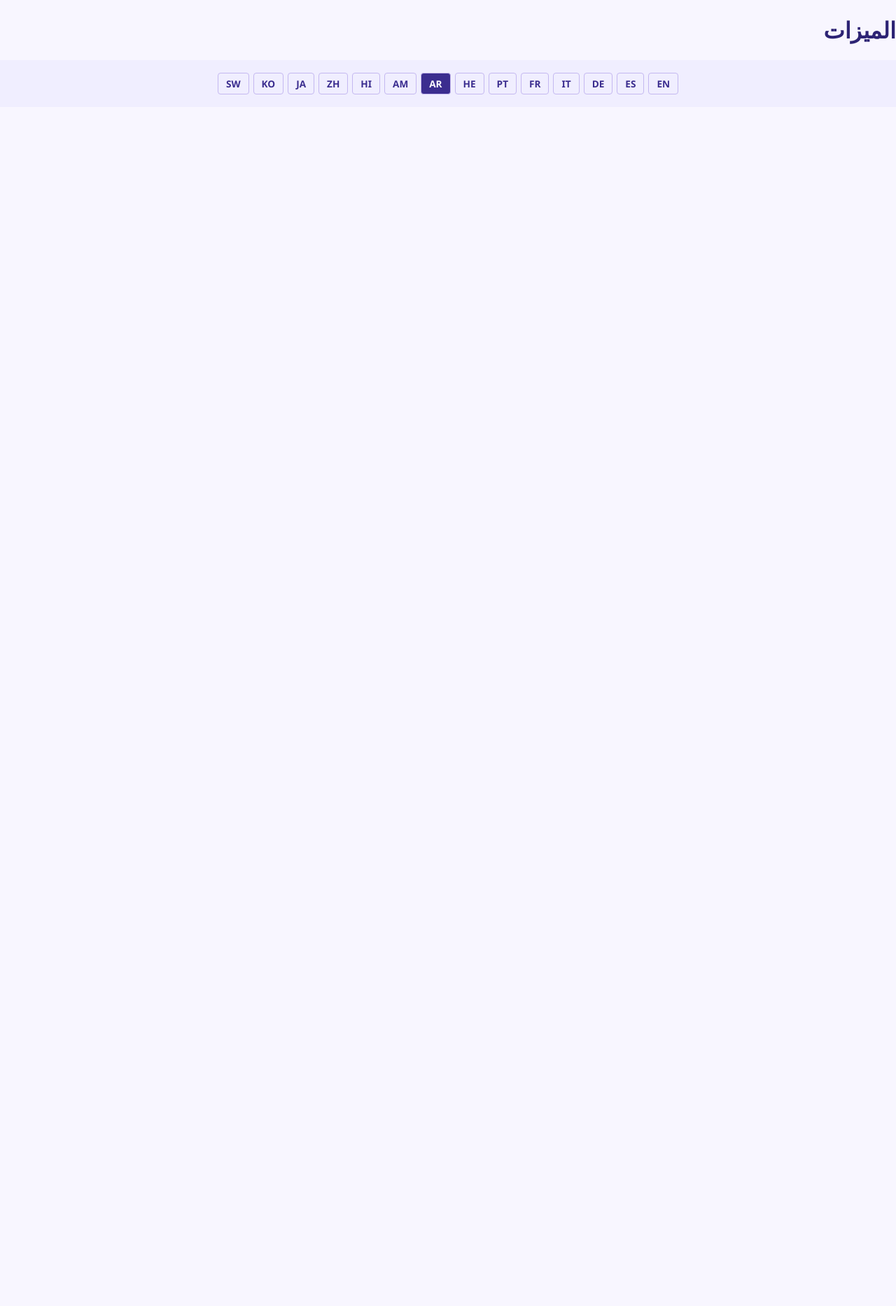
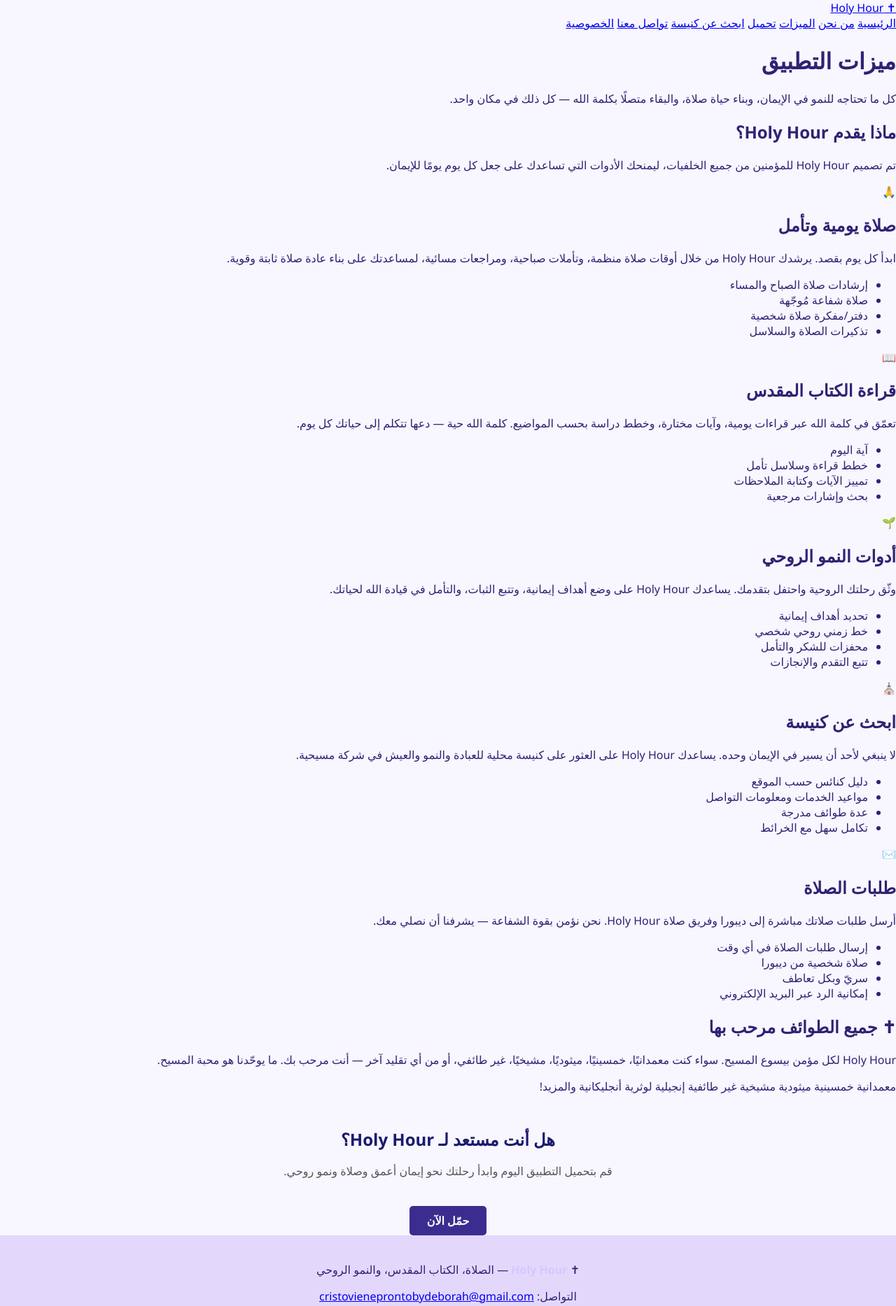
Before and after one commit to debeortiiz/Holy-Hour-Website-, a website: page ar/features.html in a window 1280 px wide. Shown: the top 1867 px of the page at 70% size. Before the commit the page ends 800 px from the top, so only its background shows below. Drawn offline with Linux system fonts and the light colour scheme.

Commit message:
Enhance features.html with navigation and content
Updated the features page to include navigation and content enhancements.

```diff
--- a/ar/features.html
+++ b/ar/features.html
@@ -1,29 +1,164 @@
 <!DOCTYPE html>
-<html lang="ar">
+<html lang="ar" dir="rtl">
 <head>
     <meta charset="UTF-8">
     <link rel="stylesheet" href="../style.css">
     <meta name="viewport" content="width=device-width, initial-scale=1.0">
     <title>الميزات – Holy Hour</title>
+    <!-- احتفظي/احتفظ بالـ CSS كما في القالب الإسباني أو استخدمي/استخدم الملف المشترك -->
 </head>
-<body dir="rtl">
-<h1>الميزات</h1>
-<div class="language-switcher" style="background:#f0eeff;text-align:center;padding:18px 20px;display:flex;flex-wrap:wrap;justify-content:center;gap:6px;margin-top:20px;">
-    <a href="../features.html" style="color:#3b2d8f;text-decoration:none;padding:5px 11px;border:1px solid #c4b8f0;border-radius:4px;font-size:0.85rem;font-weight:600;">EN</a>
-    <a href="../es/features.html" style="color:#3b2d8f;text-decoration:none;padding:5px 11px;border:1px solid #c4b8f0;border-radius:4px;font-size:0.85rem;font-weight:600;">ES</a>
-    <a href="../de/features.html" style="color:#3b2d8f;text-decoration:none;padding:5px 11px;border:1px solid #c4b8f0;border-radius:4px;font-size:0.85rem;font-weight:600;">DE</a>
-    <a href="../it/features.html" style="color:#3b2d8f;text-decoration:none;padding:5px 11px;border:1px solid #c4b8f0;border-radius:4px;font-size:0.85rem;font-weight:600;">IT</a>
-    <a href="../fr/features.html" style="color:#3b2d8f;text-decoration:none;padding:5px 11px;border:1px solid #c4b8f0;border-radius:4px;font-size:0.85rem;font-weight:600;">FR</a>
-    <a href="../pt/features.html" style="color:#3b2d8f;text-decoration:none;padding:5px 11px;border:1px solid #c4b8f0;border-radius:4px;font-size:0.85rem;font-weight:600;">PT</a>
-    <a href="../he/features.html" style="color:#3b2d8f;text-decoration:none;padding:5px 11px;border:1px solid #c4b8f0;border-radius:4px;font-size:0.85rem;font-weight:600;">HE</a>
-    <a href="features.html" style="color:#3b2d8f;text-decoration:none;padding:5px 11px;border:1px solid #c4b8f0;border-radius:4px;font-size:0.85rem;font-weight:600;background:#3b2d8f;color:#fff;">AR</a>
-    <a href="../am/features.html" style="color:#3b2d8f;text-decoration:none;padding:5px 11px;border:1px solid #c4b8f0;border-radius:4px;font-size:0.85rem;font-weight:600;">AM</a>
-    <a href="../hi/features.html" style="color:#3b2d8f;text-decoration:none;padding:5px 11px;border:1px solid #c4b8f0;border-radius:4px;font-size:0.85rem;font-weight:600;">HI</a>
-    <a href="../zh/features.html" style="color:#3b2d8f;text-decoration:none;padding:5px 11px;border:1px solid #c4b8f0;border-radius:4px;font-size:0.85rem;font-weight:600;">ZH</a>
-    <a href="../ja/features.html" style="color:#3b2d8f;text-decoration:none;padding:5px 11px;border:1px solid #c4b8f0;border-radius:4px;font-size:0.85rem;font-weight:600;">JA</a>
-    <a href="../ko/features.html" style="color:#3b2d8f;text-decoration:none;padding:5px 11px;border:1px solid #c4b8f0;border-radius:4px;font-size:0.85rem;font-weight:600;">KO</a>
-    <a href="../sw/features.html" style="color:#3b2d8f;text-decoration:none;padding:5px 11px;border:1px solid #c4b8f0;border-radius:4px;font-size:0.85rem;font-weight:600;">SW</a>
+<body>
+
+<nav>
+    <div class="nav-inner">
+        <a class="nav-brand" href="../index.html">✝ Holy Hour</a>
+        <div class="nav-links">
+            <a href="index.html">الرئيسية</a>
+            <a href="about.html">من نحن</a>
+            <a href="features.html" class="active">الميزات</a>
+            <a href="download.html">تحميل</a>
+            <a href="churches.html">ابحث عن كنيسة</a>
+            <a href="contact.html">تواصل معنا</a>
+            <a href="privacy.html">الخصوصية</a>
+        </div>
+    </div>
+</nav>
+
+<div class="page-hero">
+    <h1>ميزات التطبيق</h1>
+    <p>كل ما تحتاجه للنمو في الإيمان، وبناء حياة صلاة، والبقاء متصلًا بكلمة الله — كل ذلك في مكان واحد.</p>
 </div>
+
+<div class="content">
+
+    <h2 class="section-title">ماذا يقدم Holy Hour؟</h2>
+    <p class="section-sub">تم تصميم Holy Hour للمؤمنين من جميع الخلفيات، ليمنحك الأدوات التي تساعدك على جعل كل يوم يومًا للإيمان.</p>
+
+    <div class="feature-row">
+        <div class="feature-visual">🙏</div>
+        <div class="feature-text">
+            <h2>صلاة يومية وتأمل</h2>
+            <p>ابدأ كل يوم بقصد. يرشدك Holy Hour من خلال أوقات صلاة منظمة، وتأملات صباحية، ومراجعات مسائية، لمساعدتك على بناء عادة صلاة ثابتة وقوية.</p>
+            <ul>
+                <li>إرشادات صلاة الصباح والمساء</li>
+                <li>صلاة شفاعة مُوجّهة</li>
+                <li>دفتر/مفكرة صلاة شخصية</li>
+                <li>تذكيرات الصلاة والسلاسل</li>
+            </ul>
+        </div>
+    </div>
+
+    <div class="feature-row reverse">
+        <div class="feature-visual">📖</div>
+        <div class="feature-text">
+            <h2>قراءة الكتاب المقدس</h2>
+            <p>تعمّق في كلمة الله عبر قراءات يومية، وآيات مختارة، وخطط دراسة بحسب المواضيع. كلمة الله حية — دعها تتكلم إلى حياتك كل يوم.</p>
+            <ul>
+                <li>آية اليوم</li>
+                <li>خطط قراءة وسلاسل تأمل</li>
+                <li>تمييز الآيات وكتابة الملاحظات</li>
+                <li>بحث وإشارات مرجعية</li>
+            </ul>
+        </div>
+    </div>
+
+    <div class="feature-row">
+        <div class="feature-visual">🌱</div>
+        <div class="feature-text">
+            <h2>أدوات النمو الروحي</h2>
+            <p>وثّق رحلتك الروحية واحتفل بتقدمك. يساعدك Holy Hour على وضع أهداف إيمانية، وتتبع الثبات، والتأمل في قيادة الله لحياتك.</p>
+            <ul>
+                <li>تحديد أهداف إيمانية</li>
+                <li>خط زمني روحي شخصي</li>
+                <li>محفزات للشكر والتأمل</li>
+                <li>تتبع التقدم والإنجازات</li>
+            </ul>
+        </div>
+    </div>
+
+    <div class="feature-row reverse">
+        <div class="feature-visual">⛪</div>
+        <div class="feature-text">
+            <h2>ابحث عن كنيسة</h2>
+            <p>لا ينبغي لأحد أن يسير في الإيمان وحده. يساعدك Holy Hour على العثور على كنيسة محلية للعبادة والنمو والعيش في شركة مسيحية.</p>
+            <ul>
+                <li>دليل كنائس حسب الموقع</li>
+                <li>مواعيد الخدمات ومعلومات التواصل</li>
+                <li>عدة طوائف مدرجة</li>
+                <li>تكامل سهل مع الخرائط</li>
+            </ul>
+        </div>
+    </div>
+
+    <div class="feature-row">
+        <div class="feature-visual">✉️</div>
+        <div class="feature-text">
+            <h2>طلبات الصلاة</h2>
+            <p>أرسل طلبات صلاتك مباشرة إلى ديبورا وفريق صلاة Holy Hour. نحن نؤمن بقوة الشفاعة — يشرفنا أن نصلي معك.</p>
+            <ul>
+                <li>إرسال طلبات الصلاة في أي وقت</li>
+                <li>صلاة شخصية من ديبورا</li>
+                <li>سريّ وبكل تعاطف</li>
+                <li>إمكانية الرد عبر البريد الإلكتروني</li>
+            </ul>
+        </div>
+    </div>
+
+    <div class="all-welcome">
+        <h2>✝ جميع الطوائف مرحب بها</h2>
+        <p>Holy Hour لكل مؤمن بيسوع المسيح. سواء كنت معمدانيًا، خمسينيًا، ميثوديًا، مشيخيًا، غير طائفي، أو من أي تقليد آخر — أنت مرحب بك. ما يوحّدنا هو محبة المسيح.</p>
+        <div class="denoms">
+            <span class="denom-tag">معمدانية</span>
+            <span class="denom-tag">خمسينية</span>
+            <span class="denom-tag">ميثودية</span>
+            <span class="denom-tag">مشيخية</span>
+            <span class="denom-tag">غير طائفية</span>
+            <span class="denom-tag">إنجيلية</span>
+            <span class="denom-tag">لوثرية</span>
+            <span class="denom-tag">أنجليكانية</span>
+            <span class="denom-tag">والمزيد!</span>
+        </div>
+    </div>
+
+    <div style="text-align:center; margin-top:48px;">
+        <h2 style="color:#1a1a6e; margin-bottom:14px;">هل أنت مستعد لـ Holy Hour؟</h2>
+        <p style="color:#555; margin-bottom:24px; line-height:1.7;">قم بتحميل التطبيق اليوم وابدأ رحلتك نحو إيمان أعمق وصلاة ونمو روحي.</p>
+        <a href="download.html" class="btn" style="background:#3b2d8f;color:#fff;">حمّل الآن</a>
+    </div>
+
+</div>
+
+<footer>
+    <p>✝ <strong style="color:#d4c8ff;">Holy Hour</strong> — الصلاة، الكتاب المقدس، والنمو الروحي</p>
+    <p style="margin-top:6px;">التواصل: <a href="mailto:cristovieneprontobydeborah@gmail.com">cristovieneprontobydeborah@gmail.com</a></p>
+    <p style="margin-top:6px;font-style:italic;opacity:0.8;">المسيح قادم قريبًا — جميع الطوائف مرحب بها ✝</p>
+    <div class="footer-links">
+        <a href="index.html">الرئيسية</a>
+        <a href="about.html">من نحن</a>
+        <a href="features.html">الميزات</a>
+        <a href="download.html">تحميل</a>
+        <a href="churches.html">ابحث عن كنيسة</a>
+        <a href="contact.html">تواصل معنا</a>
+        <a href="privacy.html">الخصوصية</a>
+    </div>
+    <p style="margin-top:16px;font-size:0.8rem;">&copy; 2024 Holy Hour. جميع الحقوق محفوظة.</p>
+<div class="language-switcher">
+    <a href="../features.html">EN</a>
+    <a href="../es/features.html">ES</a>
+    <a href="../de/features.html">DE</a>
+    <a href="../it/features.html">IT</a>
+    <a href="../fr/features.html">FR</a>
+    <a href="../pt/features.html">PT</a>
+    <a href="../he/features.html">HE</a>
+    <a href="features.html" class="active">AR</a>
+    <a href="../am/features.html">AM</a>
+    <a href="../hi/features.html">HI</a>
+    <a href="../zh/features.html">ZH</a>
+    <a href="../ja/features.html">JA</a>
+    <a href="../ko/features.html">KO</a>
+    <a href="../sw/features.html">SW</a>
+</div>
+</footer>
 
 </body>
 </html>
```
